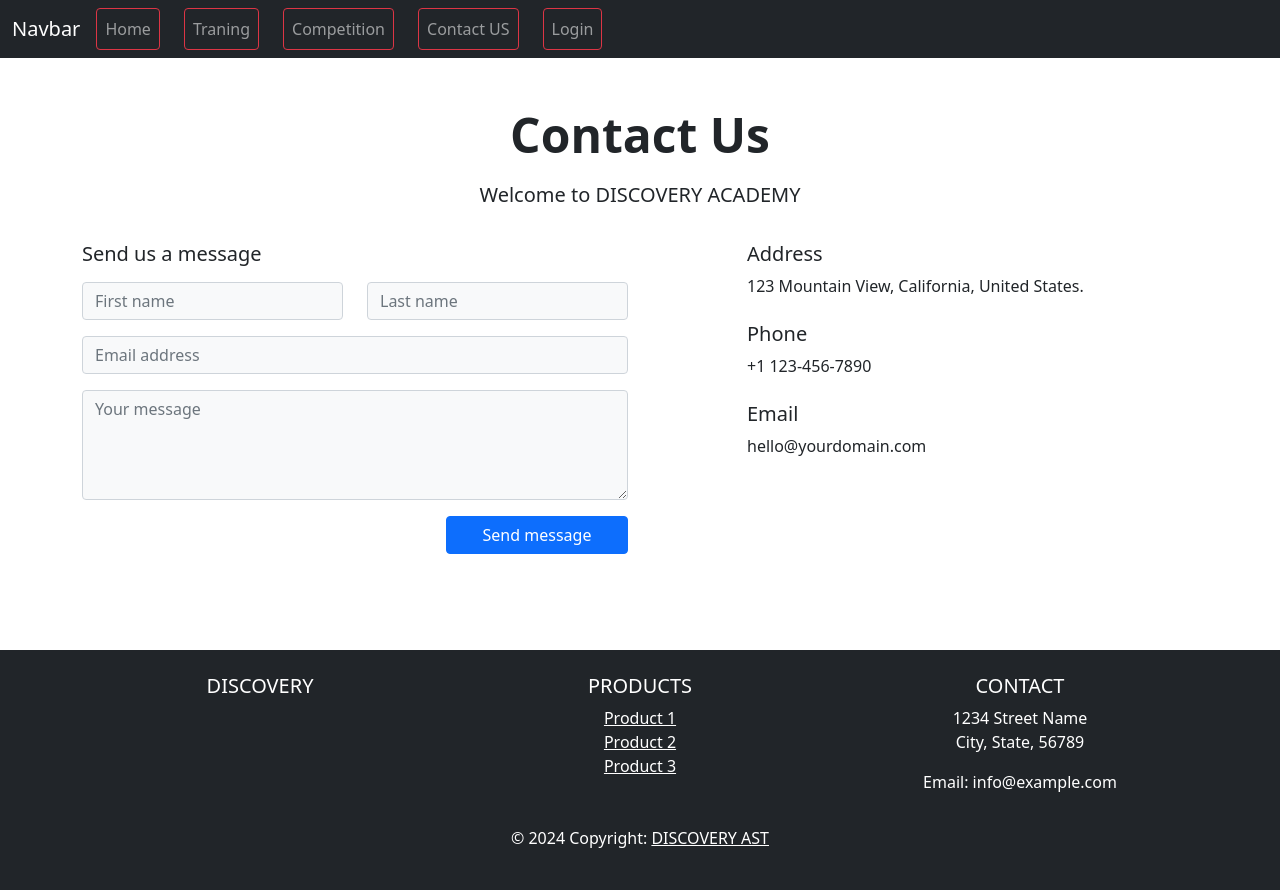
After one commit to Mohamed-Ehab-Teama/Discovery-Mental-Math, a PHP site: page /contact_us.php in a window 1280 px wide. The commit adds this page. Run offline with PHP 8.4, Linux system fonts and the light colour scheme.

Commit message:
Contact us page design

```diff
--- /dev/null
+++ b/contact_us.php
@@ -0,0 +1,144 @@
+
+<!doctype html>
+<html lang="en">
+
+<head>
+    <!-- Required meta tags -->
+    <meta charset="utf-8">
+    <meta name="viewport" content="width=device-width, initial-scale=1">
+
+    <!-- Bootstrap CSS -->
+    <link href="https://cdn.jsdelivr.net/npm/bootstrap@5.0.2/dist/css/bootstrap.min.css" rel="stylesheet" integrity="sha384-EVSTQN3/azprG1Anm3QDgpJLIm9Nao0Yz1ztcQTwFspd3yD65VohhpuuCOmLASjC" crossorigin="anonymous">
+    <link rel="stylesheet" href="./css/style.css">
+
+    <title> Contact US </title>
+</head>
+
+<body>
+
+    <!-- Nav Bar -->
+    <nav class="navbar navbar-expand-lg navbar-dark bg-dark">
+        <div class="container-fluid">
+            <a class="navbar-brand" href="./index.php">Navbar</a>
+            <div class="collapse navbar-collapse" id="navbarNav">
+                <ul class="navbar-nav">
+                    <li class="nav-item">
+                        <a class="nav-link btn btn-outline-danger me-4" aria-current="page" href="./index.php"> Home </a>
+                    </li>
+                    <li class="nav-item">
+                        <a class="nav-link btn btn-outline-danger me-4" href="./train.php"> Traning </a>
+                    </li>
+                    <li class="nav-item">
+                        <a class="nav-link btn btn-outline-danger me-4" href="#"> Competition </a>
+                    </li>
+                    <li class="nav-item">
+                        <a class="nav-link btn btn-outline-danger me-4" href="./contact_us.php"> Contact US </a>
+                    </li>
+                    <li class="nav-item">
+                        <a class="nav-link btn btn-outline-danger me-4" href="#">
+                            Login
+                        </a>
+                    </li>
+                </ul>
+            </div>
+        </div>
+    </nav>
+
+
+
+<!-- Content -->
+<section class="py-5">
+	<div class="container">
+		<div class="row justify-content-center text-center mb-3">
+			<div class="col-lg-8 col-xxl-7">
+				<h2 class="display-5 fw-bold mb-3">Contact Us</h2>
+				<p class="lead">
+                    Welcome to DISCOVERY ACADEMY
+                </p>
+			</div>
+		</div>
+		<div class="row justify-content-between">
+			<div class="col-lg-6">
+				<h5 class="fw-semibold mb-3">Send us a message</h5>
+				<form>
+					<div class="row">
+						<div class="col-md-6">
+							<div class="mb-3">
+								<input class="form-control bg-light" placeholder="First name" type="text">
+							</div>
+						</div>
+						<div class="col-md-6">
+							<div class="mb-3">
+								<input class="form-control bg-light" placeholder="Last name" type="text">
+							</div>
+						</div>
+						<div class="col-12">
+							<div class="mb-3">
+								<input class="form-control bg-light" placeholder="Email address" type="text">
+							</div>
+						</div>
+					</div>
+					<div class="mb-3">
+						<textarea class="form-control bg-light" placeholder="Your message" rows="4"></textarea>
+					</div>
+					<div class="col-md-4 ms-auto">
+						<div class="d-grid">
+							<button class="btn btn-primary" type="submit">Send message</button>
+						</div>
+					</div>
+				</form>
+			</div>
+			<div class="col-lg-5 mt-5 mt-lg-0">
+				<div class="mb-4">
+					<h5>Address</h5>
+					<p>123 Mountain View, California, United States.</p>
+				</div>
+				<div class="mb-4">
+					<h5>Phone</h5>
+					<p>+1 123-456-7890</p>
+				</div>
+				<div class="mb-4">
+					<h5>Email</h5>
+					<p>hello@yourdomain.com</p>
+				</div>
+			</div>
+		</div>
+	</div>
+</section>
+
+
+
+
+<!-- Footer -->
+<footer class="bg-dark text-white mt-5 pt-4 pb-4">
+        <div class="container text-center text-md-left">
+            <div class="row">
+                <div class="col-md-4">
+                    <h5 class="text-uppercase"> DISCOVERY </h5>
+                </div>
+                <div class="col-md-4">
+                    <h5 class="text-uppercase">Products</h5>
+                    <ul class="list-unstyled">
+                        <li><a href="#!" class="text-white">Product 1</a></li>
+                        <li><a href="#!" class="text-white">Product 2</a></li>
+                        <li><a href="#!" class="text-white">Product 3</a></li>
+                    </ul>
+                </div>
+                <div class="col-md-4">
+                    <h5 class="text-uppercase">Contact</h5>
+                    <p>1234 Street Name<br>City, State, 56789</p>
+                    <p>Email: info@example.com</p>
+                </div>
+            </div>
+        </div>
+        <div class="text-center py-3">
+            © 2024 Copyright:
+            <a href="https://example.com" class="text-white">DISCOVERY AST</a>
+        </div>
+    </footer>
+
+
+    <script src="https://cdn.jsdelivr.net/npm/bootstrap@5.0.2/dist/js/bootstrap.bundle.min.js" integrity="sha384-MrcW6ZMFYlzcLA8Nl+NtUVF0sA7MsXsP1UyJoMp4YLEuNSfAP+JcXn/tWtIaxVXM" crossorigin="anonymous"></script>
+</body>
+
+</html>
--- a/index.php
+++ b/index.php
@@ -32,7 +32,7 @@
                         <a class="nav-link btn btn-outline-danger me-4" href="#"> Competition </a>
                     </li>
                     <li class="nav-item">
-                        <a class="nav-link btn btn-outline-danger me-4" href="#"> Contact US </a>
+                        <a class="nav-link btn btn-outline-danger me-4" href="./contact_us.php"> Contact US </a>
                     </li>
                     <li class="nav-item">
                         <a class="nav-link btn btn-outline-danger me-4" href="#">
--- a/levels/level1.php
+++ b/levels/level1.php
@@ -33,7 +33,7 @@
                         <a class="nav-link btn btn-outline-danger me-4" href="#"> Competition </a>
                     </li>
                     <li class="nav-item">
-                        <a class="nav-link btn btn-outline-danger me-4" href="#"> Contact US </a>
+                        <a class="nav-link btn btn-outline-danger me-4" href="../contact_us.php"> Contact US </a>
                     </li>
                     <li class="nav-item">
                         <a class="nav-link btn btn-outline-danger me-4" href="#">
--- a/levels/level2.php
+++ b/levels/level2.php
@@ -33,7 +33,7 @@
                         <a class="nav-link btn btn-outline-danger me-4" href="#"> Competition </a>
                     </li>
                     <li class="nav-item">
-                        <a class="nav-link btn btn-outline-danger me-4" href="#"> Contact US </a>
+                        <a class="nav-link btn btn-outline-danger me-4" href="../contact_us.php"> Contact US </a>
                     </li>
                     <li class="nav-item">
                         <a class="nav-link btn btn-outline-danger me-4" href="#">
--- a/train-level.php
+++ b/train-level.php
@@ -34,7 +34,7 @@
                         <a class="nav-link btn btn-outline-danger me-4" href="#"> Competition </a>
                     </li>
                     <li class="nav-item">
-                        <a class="nav-link btn btn-outline-danger me-4" href="#"> Contact US </a>
+                        <a class="nav-link btn btn-outline-danger me-4" href="./contact_us.php"> Contact US </a>
                     </li>
                     <li class="nav-item">
                         <a class="nav-link btn btn-outline-danger me-4" href="#">
--- a/train.php
+++ b/train.php
@@ -34,7 +34,7 @@
                         <a class="nav-link btn btn-outline-danger me-4" href="#"> Competition </a>
                     </li>
                     <li class="nav-item">
-                        <a class="nav-link btn btn-outline-danger me-4" href="#"> Contact US </a>
+                        <a class="nav-link btn btn-outline-danger me-4" href="./contact_us.php"> Contact US </a>
                     </li>
                     <li class="nav-item">
                         <a class="nav-link btn btn-outline-danger me-4" href="#">
```
